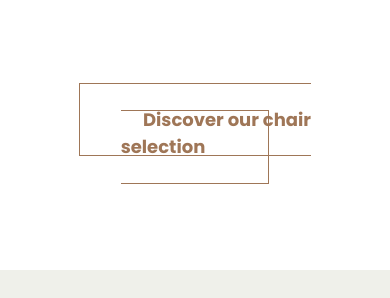
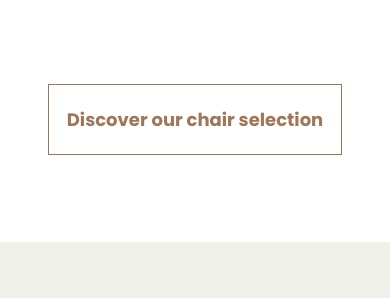
Before and after one commit to YirenYiren/YirenYiren.github.io, a plain HTML site: page index.html in a window 390 px wide. Shown: the part 546-844 px from the top of the page. Drawn offline with Linux system fonts and the light colour scheme.

Commit message:
changed css file

```diff
--- a/css/style.css
+++ b/css/style.css
@@ -278,8 +278,12 @@ footer p {
     margin-top: 3.5rem;
   }
 
-  .large+.social-icons {
+  .large + .social-icons {
     margin-top: 3.5rem;
+  }
+
+  h2 + .btn {
+    padding: 1.2rem 1rem;
   }
 }
 
```
